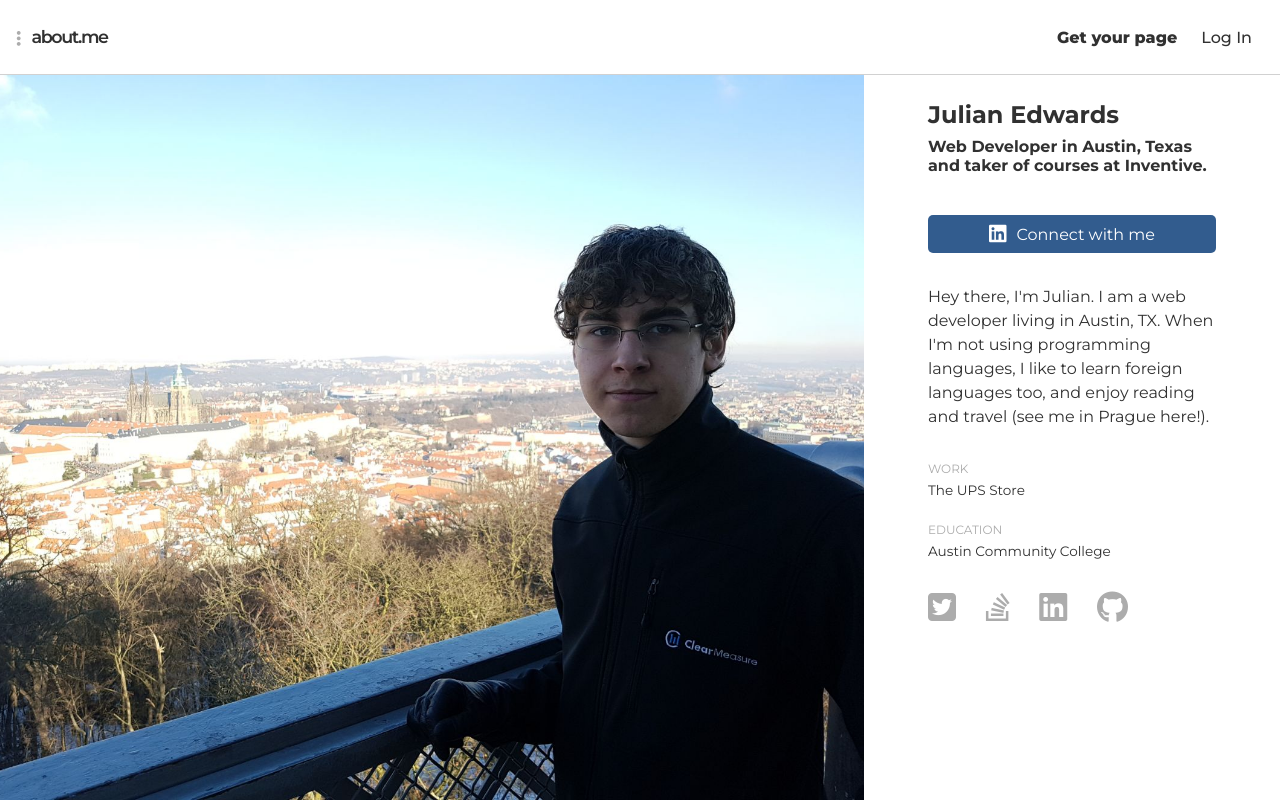
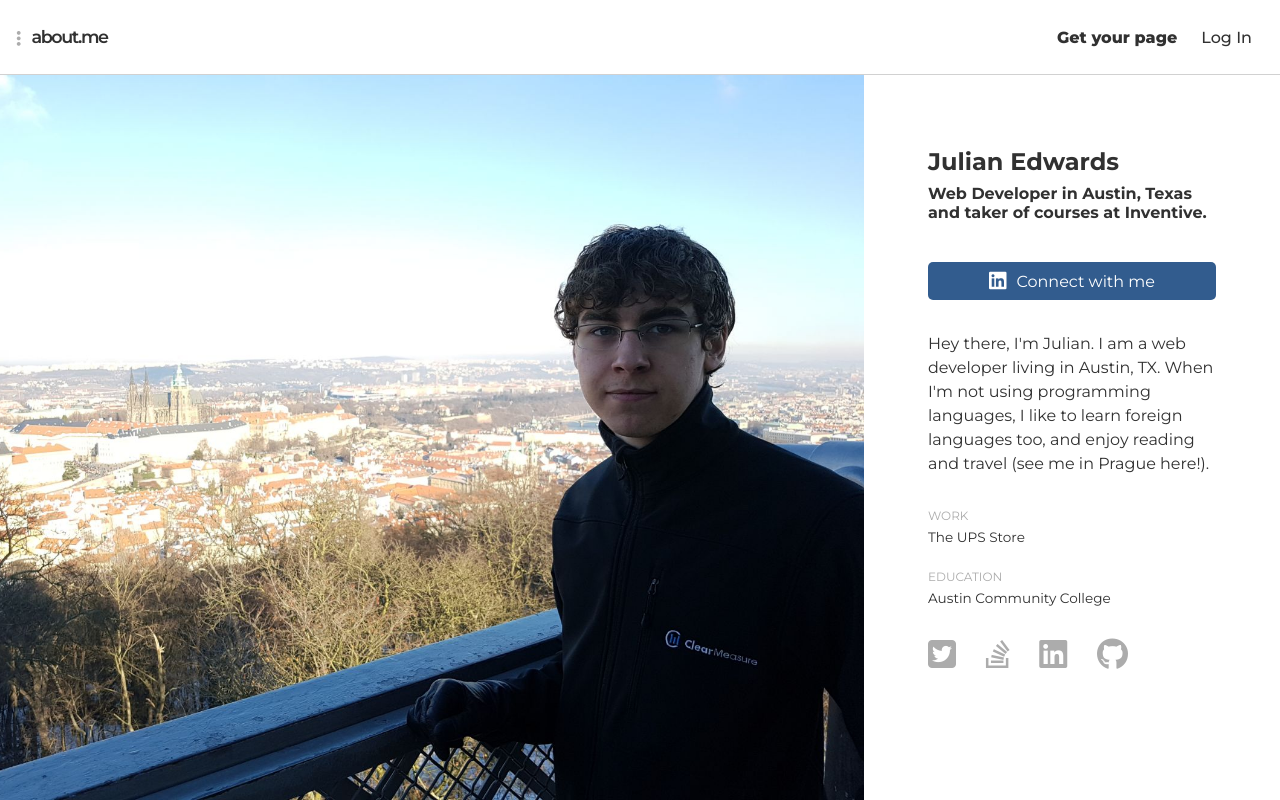
Before and after one commit to julianmedwards/responsive-profile-site, a website: page index.html in a window 1280 px wide. Drawn offline with Linux system fonts and the light colour scheme.

Commit message:
Improved main title top margin in landscape.

```diff
--- a/public/styles.css
+++ b/public/styles.css
@@ -207,14 +207,14 @@ body {
     margin: 0 0.75rem 0 0.25em;
 }
 
-/* Generic > Phone & Small Portrait Tablets */
+/* Generic > Mobile & Small Portrait Tablets */
 
 @media (min-width: 769px) {
     #main-title {
         color: var(--dark-text);
         flex: 0.75;
         justify-content: center;
-        margin: 0 5% 4em 5%;
+        margin: 4em 5%;
         text-align: left;
     }
     .bg {
--- a/src/styles.css
+++ b/src/styles.css
@@ -207,14 +207,14 @@ body {
     margin: 0 0.75rem 0 0.25em;
 }
 
-/* Generic > Phone & Small Portrait Tablets */
+/* Generic > Mobile & Small Portrait Tablets */
 
 @media (min-width: 769px) {
     #main-title {
         color: var(--dark-text);
         flex: 0.75;
         justify-content: center;
-        margin: 0 5% 4em 5%;
+        margin: 4em 5%;
         text-align: left;
     }
     .bg {
```
